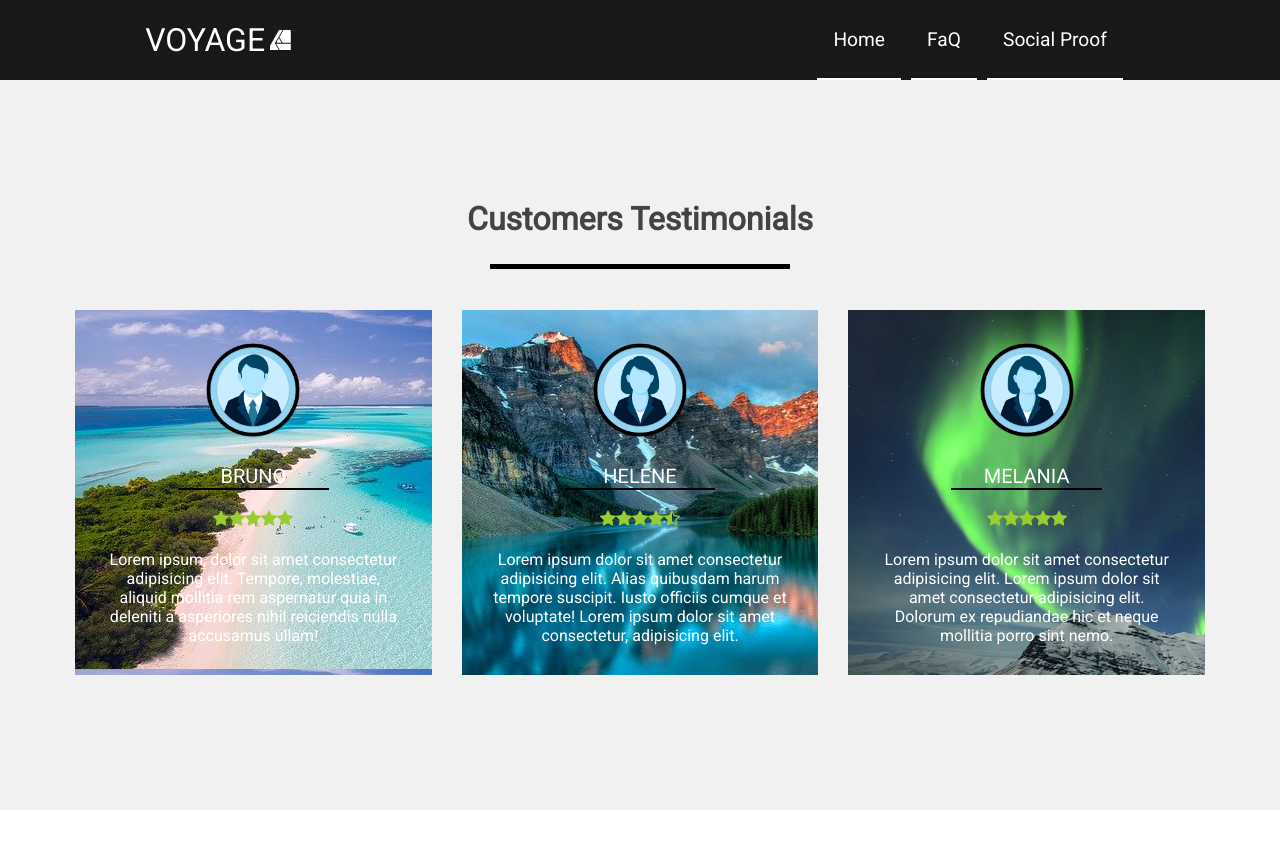
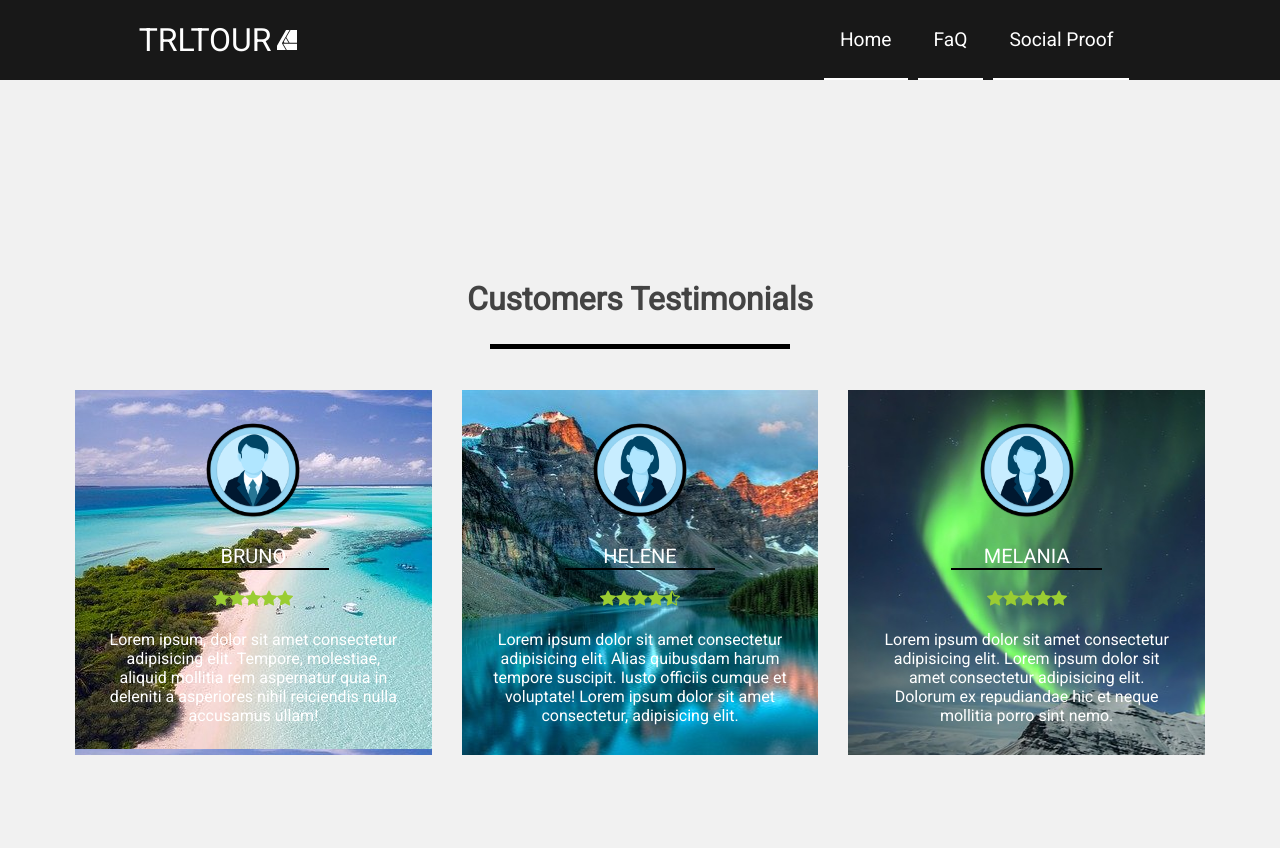
Before and after one commit to Col1nn/Website-using-React, a React (Create React App) app: page /SocialProof in a window 1280 px wide. Shown: the top 848 px of the page. Before the commit the page ends 810 px from the top, so only its background shows below. Built offline with nearby package versions, Linux system fonts and the light colour scheme.

Commit message:
Change name of Agency

```diff
--- a/src/components/Footer/Footer.js
+++ b/src/components/Footer/Footer.js
@@ -43,7 +43,7 @@ const Footer = () => {
       </div>
       <section className="copyright">
         <div className="copyright-rights">
-          © Voyage 2021 <SiAffinitydesigner className="copyright-logo" />
+          © TRLTOUR 2021 <SiAffinitydesigner className="copyright-logo" />
         </div>
       </section>
     </div>
--- a/src/components/Navigation/Navigation.js
+++ b/src/components/Navigation/Navigation.js
@@ -8,7 +8,7 @@ const Navigation = () => {
     <nav className="navigation">
       <div className="navigation-container">
         <Link to="/" className="navigation-logo">
-          VOYAGE <SiAffinitydesigner className="logo" />
+          TRLTOUR <SiAffinitydesigner className="logo" />
         </Link>
         <ul className="navigation-menu">
           <li className="navigation-item">
--- a/src/components/styles/SocialProof.css
+++ b/src/components/styles/SocialProof.css
@@ -1,5 +1,5 @@
 .testimonials-container {
-  padding: 120px 0;
+  padding: 200px 0;
   background: #f1f1f1;
   color: #434343;
   text-align: center;
```
